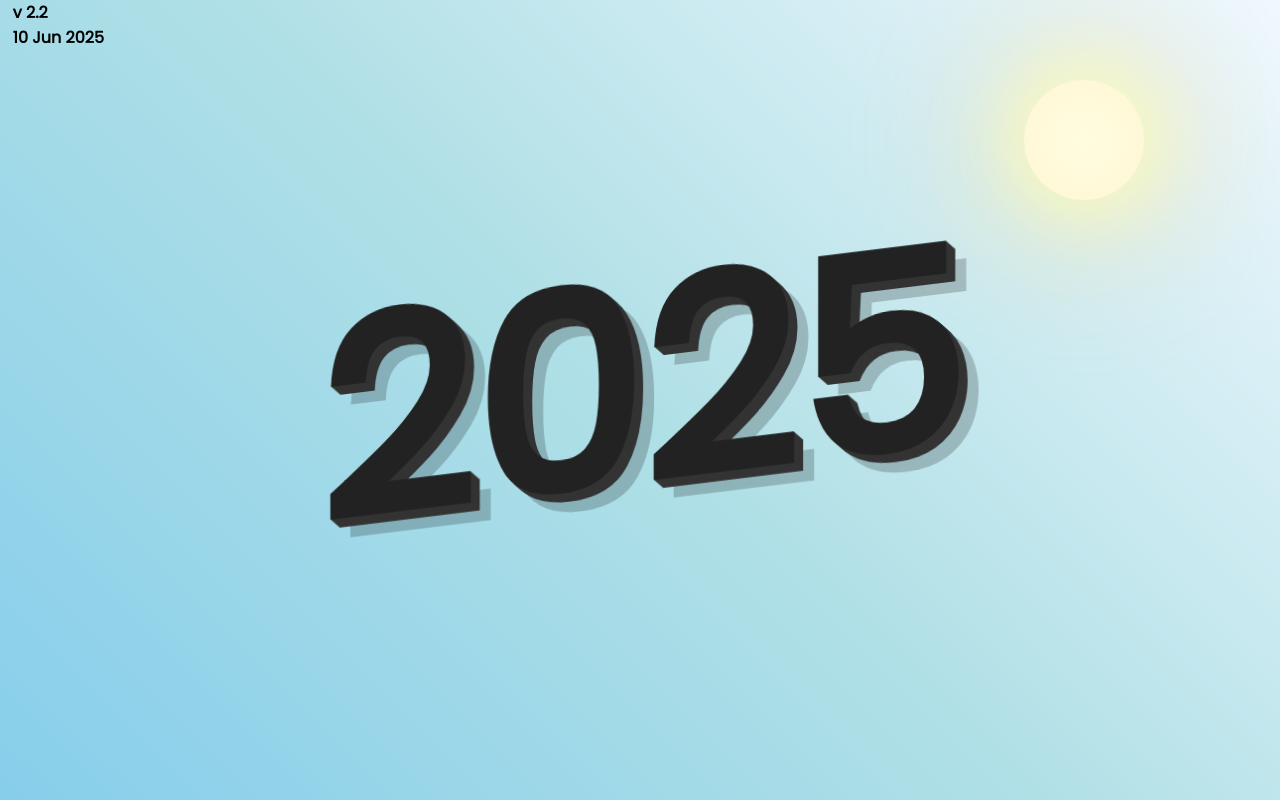
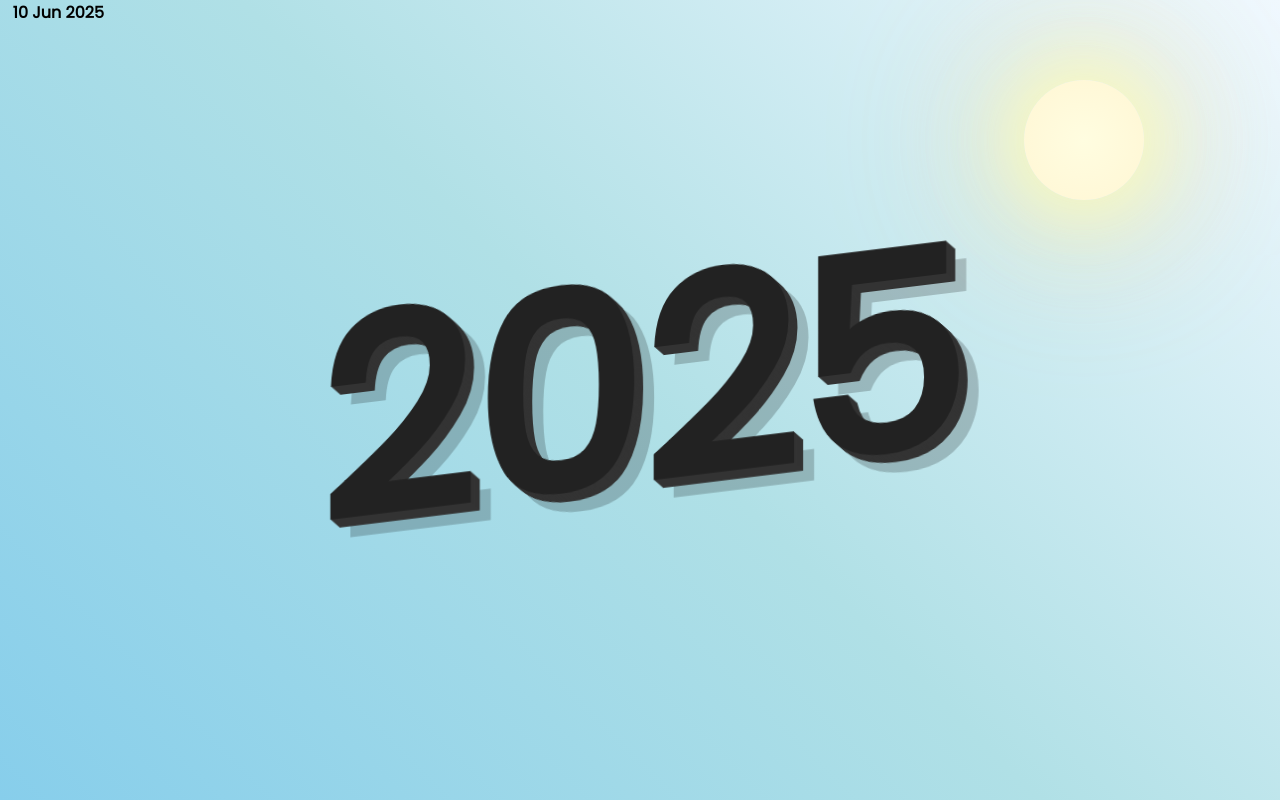
Before and after one commit to HighHillz/The_Sky, a plain HTML site: page index.html in a window 1280 px wide. Drawn offline with Linux system fonts and the light colour scheme.

Commit message:
Add files via upload

```diff
--- a/index.html
+++ b/index.html
@@ -8,7 +8,6 @@
 
     <body>
         <div id="extra">
-            <p id="version"></p>
             <p id="date"></p>
         </div>
 
--- a/index.js
+++ b/index.js
@@ -101,7 +101,6 @@ class Sky {
 class WallpaperApp {
     constructor(section) {
         this.countStars = 70;
-        this.version = "v 2.2";
         this.section = document.querySelector(section);
         this.stars = [];
         this.init();
@@ -115,7 +114,6 @@ class WallpaperApp {
         for (let i = 0; i < this.countStars; i++) {
             this.stars.push(new Star(this.section));
         }
-        document.getElementById("version").innerHTML = this.version;
         this.start();
     }
 
```
